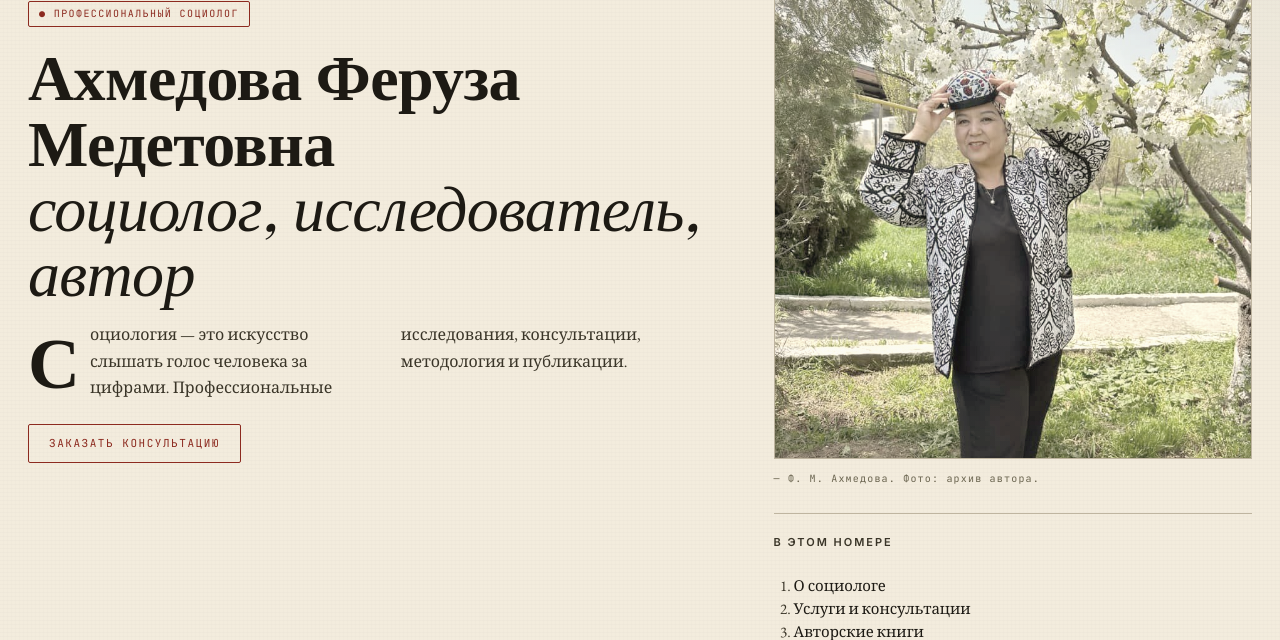
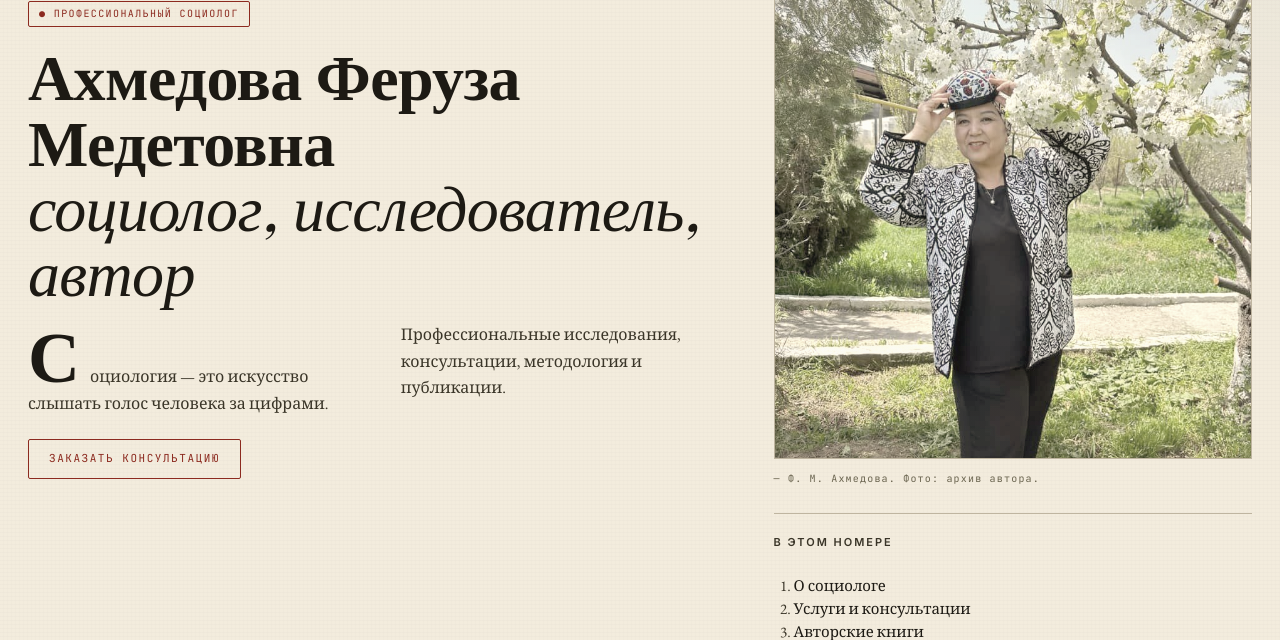
Before and after one commit to STQT/Axmedova-Feruza, a Django app: page / in a window 1280 px wide. Shown: the part 278-918 px from the top of the page. Run offline with Django 4.2, Linux system fonts and the light colour scheme; data that the repository does not hold is empty; some libraries are stand-ins or nearby versions; some web fonts are replaced.

Commit message:
small fix css

```diff
--- a/static/css/styles.css
+++ b/static/css/styles.css
@@ -244,7 +244,7 @@ body[data-theme="dark"] .portrait-frame::after{ background: var(--ink); opacity:
 body[data-theme="dark"] .paper-img{ filter: sepia(.15) saturate(.7) contrast(.9) brightness(.82); }
 
 .drop{
-  float:left; font-family:var(--display); font-size:72px; line-height:.85;
+  float:initial; font-family:var(--display); font-size:72px; line-height:.85;
   padding:6px 10px 0 0; font-weight:900; color:var(--ink);
 }
 
```
